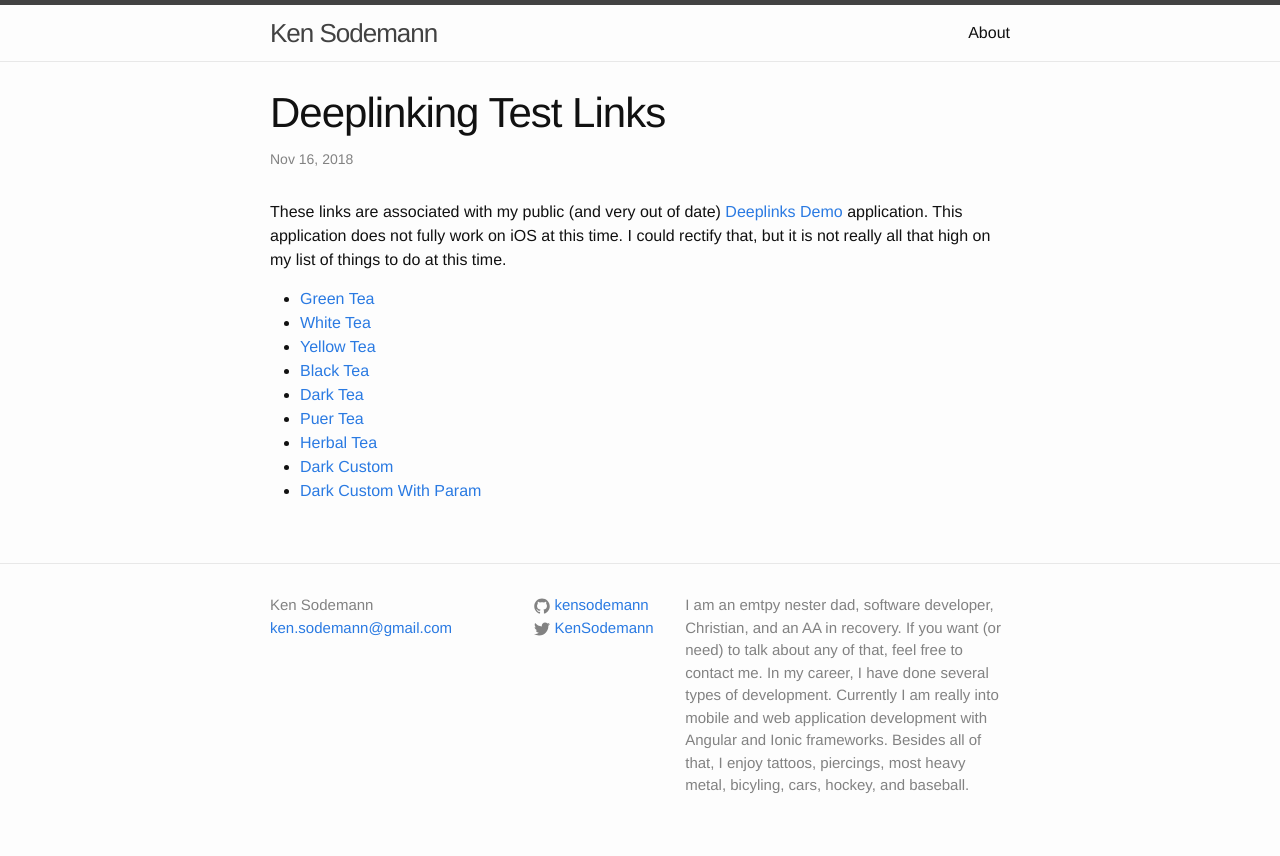
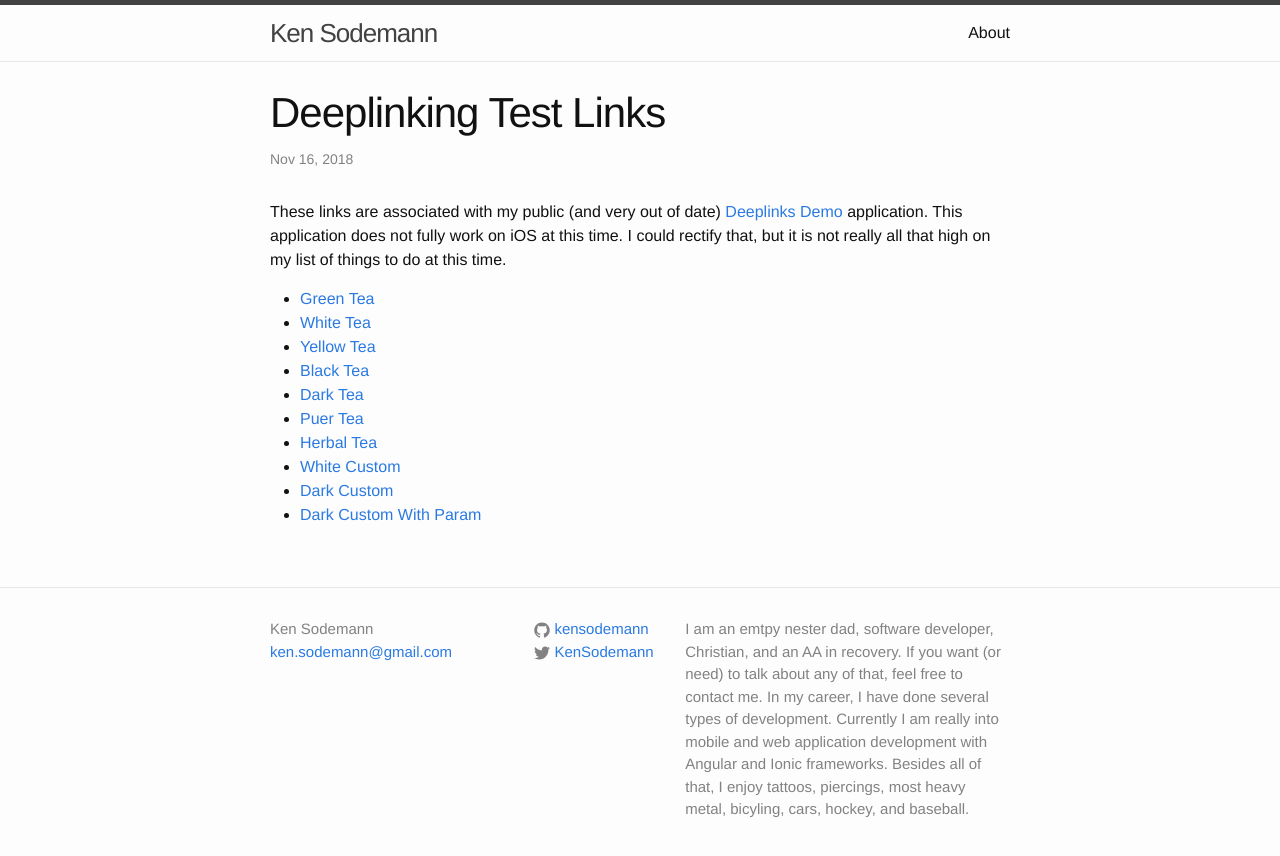
Before and after one commit to kensodemann/kensodemann.github.io, a Jekyll site: the page built from _posts/2018-11-16-deep-linking.markdown, in a window 1280 px wide. Shown: the top 856 px of the page. Built offline with Jekyll 4.4.1, drawn with Linux system fonts in a browser that asks for light colours.

Commit message:
feat(deep-links): add white custom

```diff
--- a/_posts/2018-11-16-deep-linking.markdown
+++ b/_posts/2018-11-16-deep-linking.markdown
@@ -14,6 +14,7 @@ These links are associated with my public (and very out of date) [Deeplinks Demo
 - [Dark Tea][darkTest]
 - [Puer Tea][puerTest]
 - [Herbal Tea][herbalTest]
+- [White Custom][whiteCustom]
 - [Dark Custom][darkCustom]
 - [Dark Custom With Param][darkCustomParm]
 
@@ -26,5 +27,6 @@ These links are associated with my public (and very out of date) [Deeplinks Demo
 [darkTest]: https://cs-demo-deeplink.herokuapp.com/dark
 [puerTest]: https://cs-demo-deeplink.herokuapp.com/puer
 [herbalTest]: https://cs-demo-deeplink.herokuapp.com/herbal
+[whiteCustom]: csdldemo://white
 [darkCustom]: csdldemo://dark
 [darkCustomParm]: csdldemo://dark?teaid=1234
```
